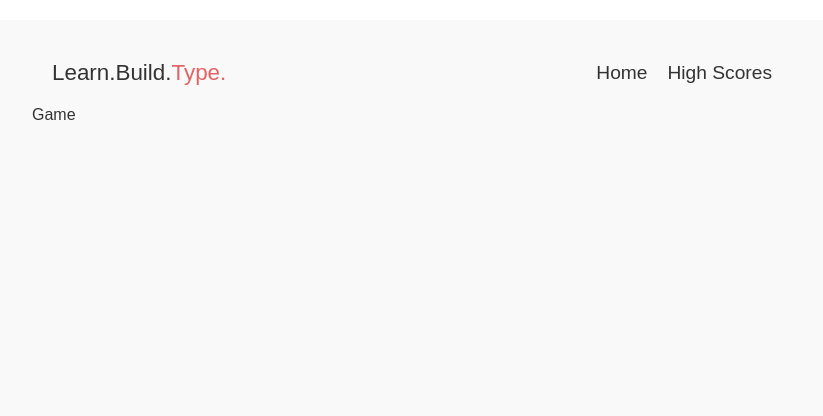
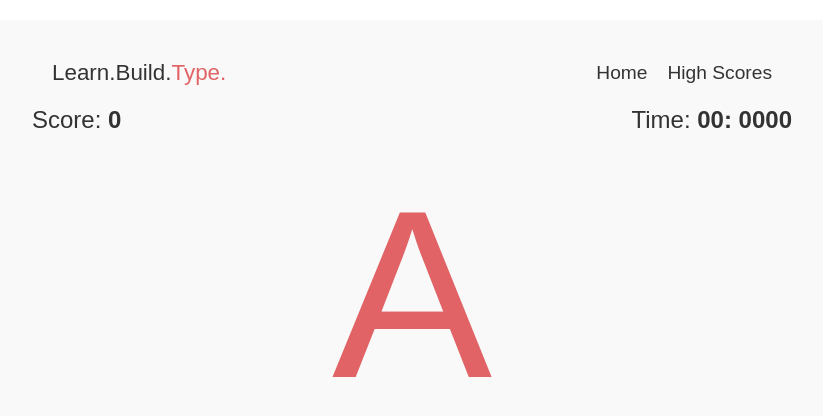
Before and after one commit to zoranstankovic/React-Serverless-Demo, a React (Create React App) app: page /game in a window 1280 px wide. Shown: the top 416 px of the page, without its empty margins (228-1051 px from the left). Built offline with nearby package versions, Linux system fonts and the light colour scheme.

Commit message:
Style the game page
Style the game page

```diff
--- a/src/pages/Game.js
+++ b/src/pages/Game.js
@@ -1,3 +1,21 @@
+import {
+  StyledCharacter,
+  StyledGame,
+  StyledScore,
+  StyledTimer,
+} from "../styled/Game";
+import { Strong } from "../styled/Random";
+
 export default function Game() {
-  return <div>Game</div>;
+  return (
+    <StyledGame>
+      <StyledScore>
+        Score: <Strong>0</Strong>
+      </StyledScore>
+      <StyledCharacter>A</StyledCharacter>
+      <StyledTimer>
+        Time: <Strong>00: 0000</Strong>
+      </StyledTimer>
+    </StyledGame>
+  );
 }
--- /dev/null
+++ b/src/styled/Game.js
@@ -0,0 +1,26 @@
+import styled from "styled-components";
+
+export const StyledGame = styled.div`
+  height: 75vh;
+  max-height: 500px;
+  display: grid;
+  grid-template-rows: 50px 1fr;
+  grid-template-columns: minmax(50px, auto) 1fr minmax(50px, auto);
+`;
+
+export const StyledScore = styled.p`
+  font-size: 1.5rem;
+`;
+
+export const StyledTimer = styled.p`
+  font-size: 1.5rem;
+  grid-column: 3;
+`;
+
+export const StyledCharacter = styled.p`
+  font-size: 15rem;
+  grid-row: 2;
+  grid-column: 1/4;
+  text-align: center;
+  color: #e16365;
+`;
--- a/src/styled/Random.js
+++ b/src/styled/Random.js
@@ -10,3 +10,7 @@ export const StyledTitle = styled.h1`
   margin-bottom: 2rem;
   margin-top: 3rem;
 `;
+
+export const Strong = styled.strong`
+  font-weight: bold;
+`;
```
